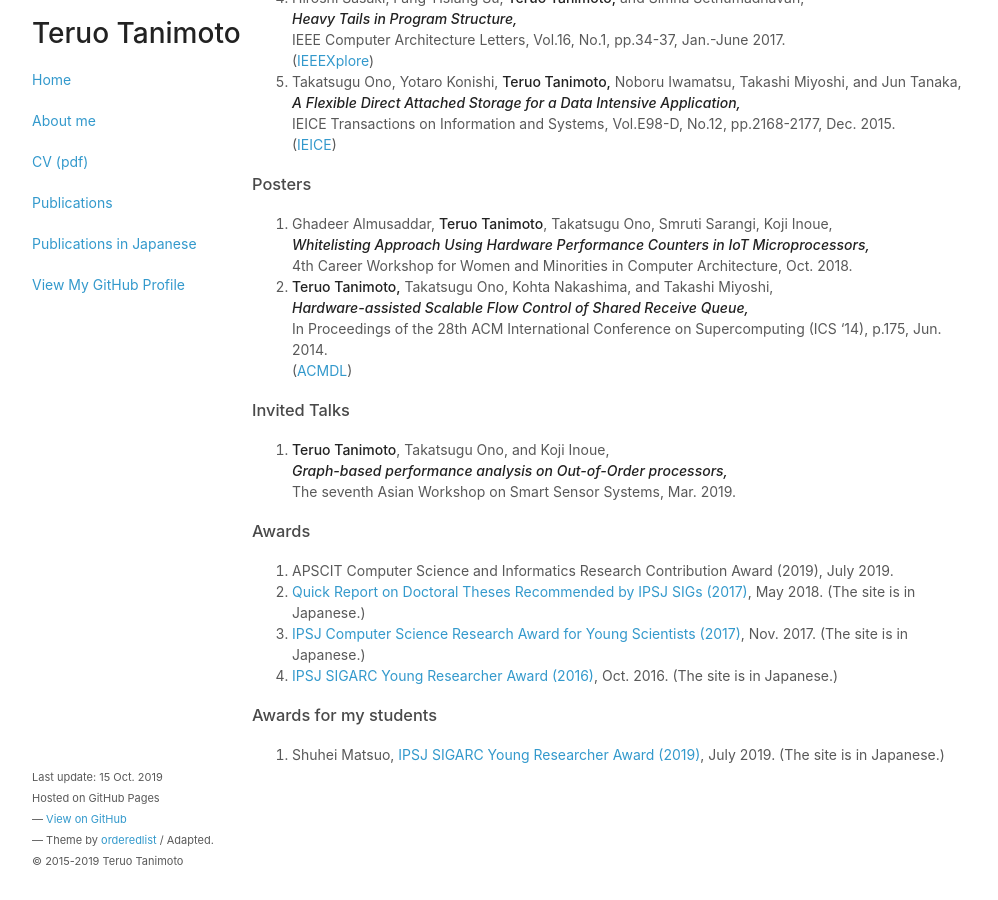
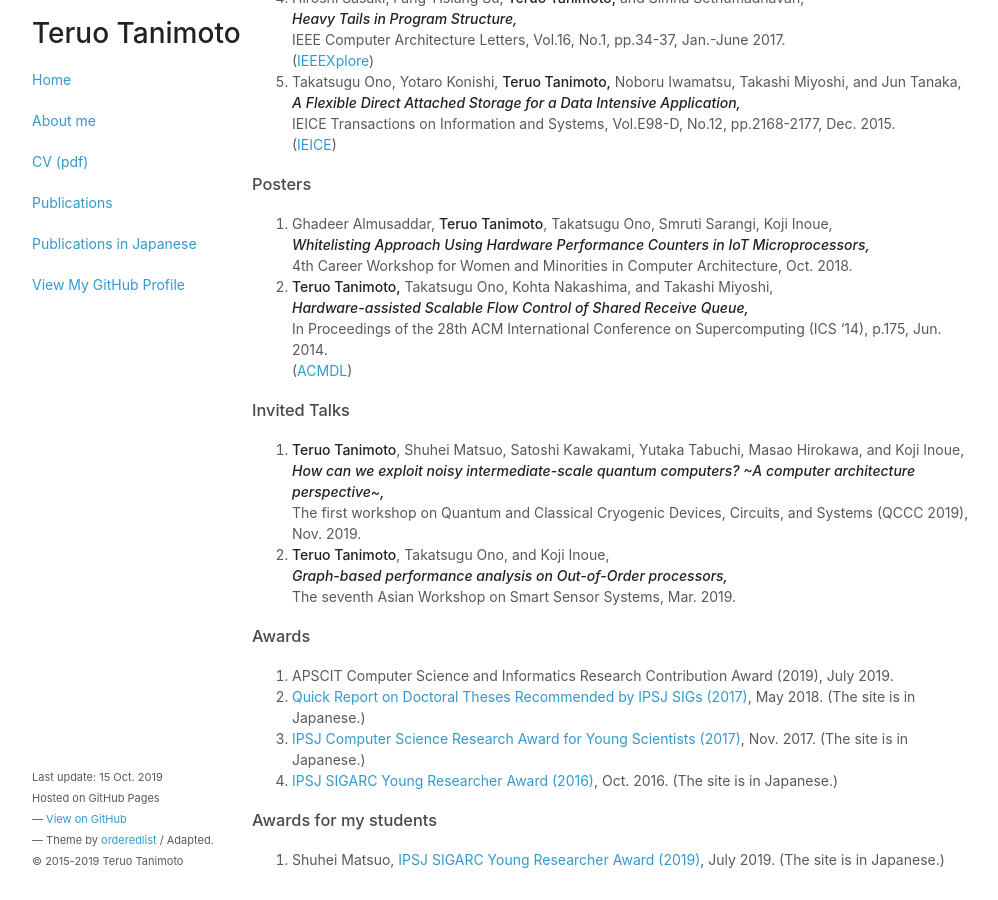
Before and after one commit to teruo41/teruo41.github.io, a Jekyll site: the page built from pubse.md, in a window 1280 px wide and 900 px high, scrolled down 989 px. Shown: the whole window, without its empty margins (138-1136 px from the left). Built offline with Jekyll 4.4.1, drawn with Linux system fonts in a browser that asks for light colours.

Commit message:
Added talk in QCCC2019

```diff
--- a/pubse.md
+++ b/pubse.md
@@ -82,6 +82,11 @@ title: Publications
 
 ### Invited Talks
 
+0. __Teruo Tanimoto__, Shuhei Matsuo, Satoshi Kawakami, Yutaka Tabuchi, Masao Hirokawa, and Koji Inoue,
+   ***How can we exploit noisy intermediate-scale quantum computers? ~A computer architecture perspective~,***
+   The first workshop on Quantum and Classical Cryogenic Devices, Circuits, and Systems (QCCC 2019), Nov. 2019.
+
+
 0. __Teruo Tanimoto__, Takatsugu Ono, and Koji Inoue,
    ***Graph-based performance analysis on Out-of-Order processors,***
    The seventh Asian Workshop on Smart Sensor Systems, Mar. 2019.
```
